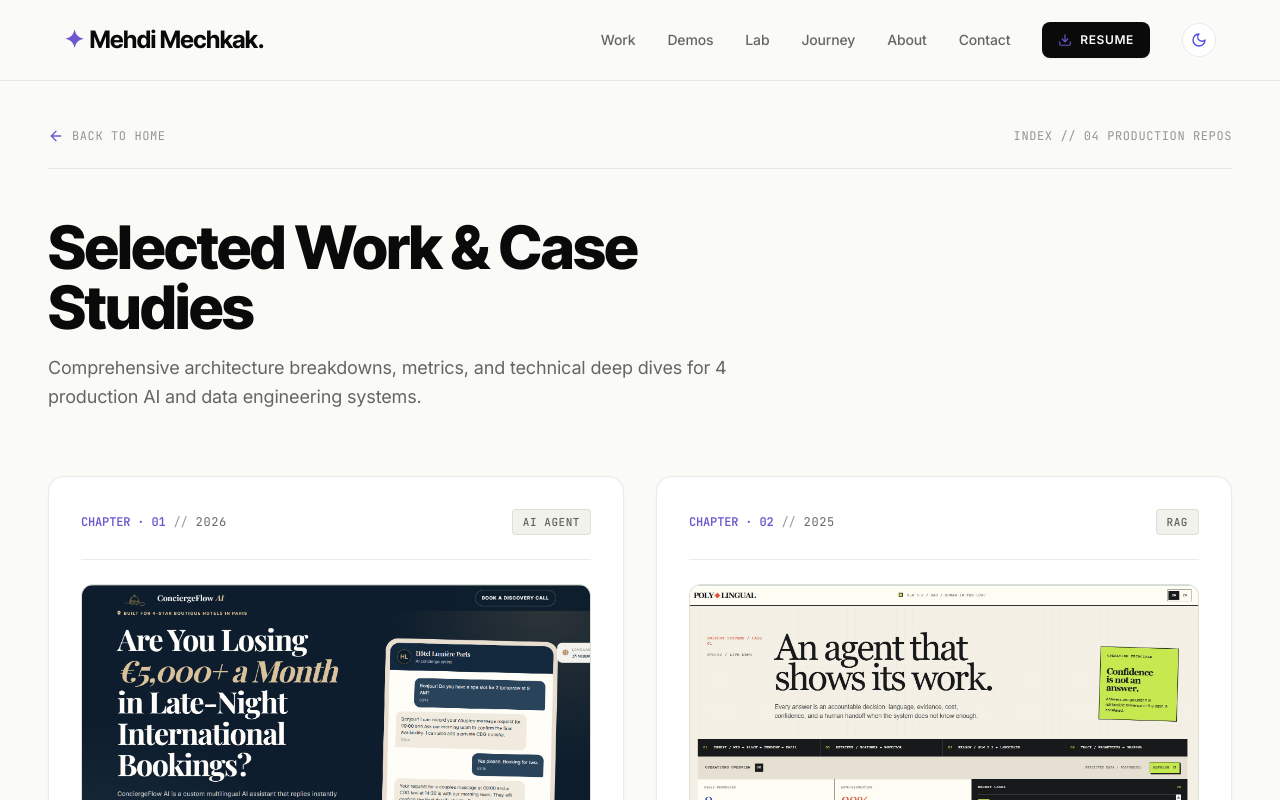
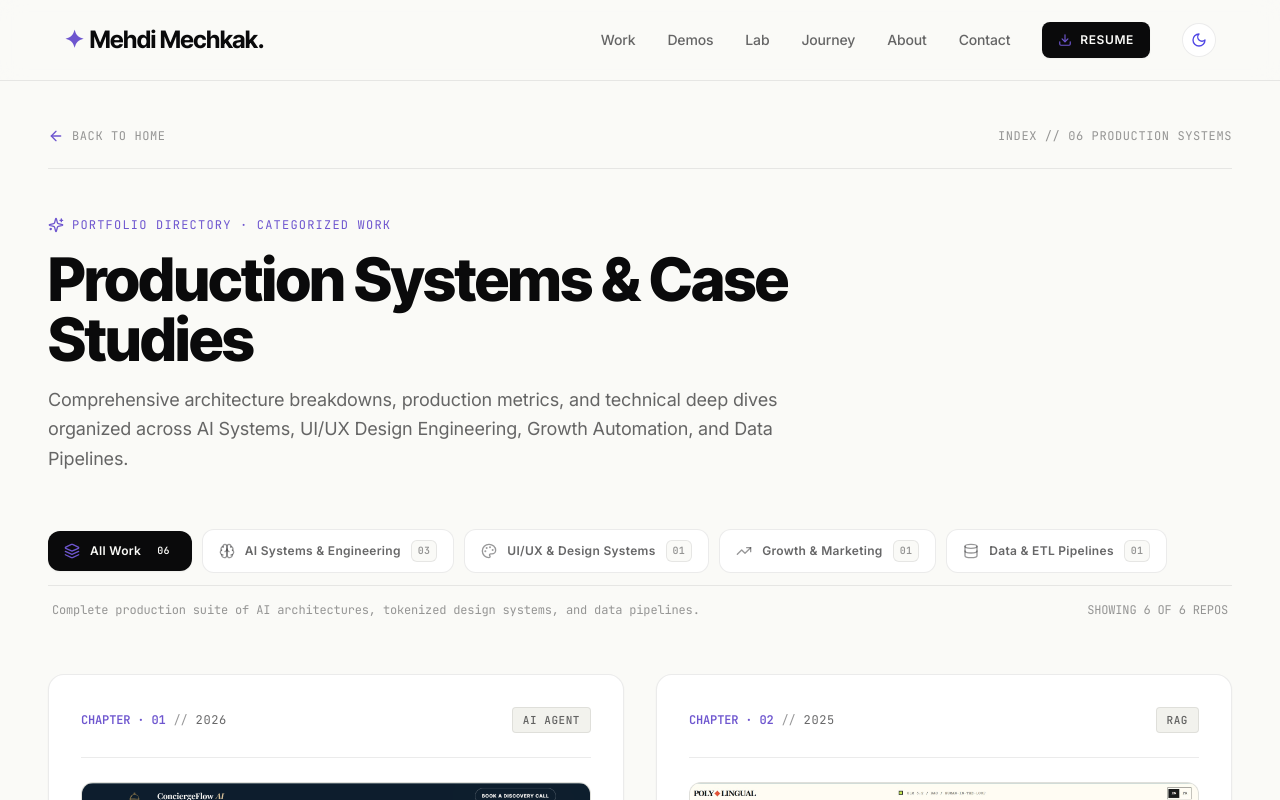
Before and after one commit to FlowArchitect-Agency/portfolio, a Next.js app: page /work in a window 1280 px wide. Shown: the top 800 px of the page. Built offline with nearby package versions, Linux system fonts and the light colour scheme.

Commit message:
feat(portfolio): regroup projects into clean recruiter categories with interactive filter tabs

```diff
--- a/app/work/page.tsx
+++ b/app/work/page.tsx
@@ -1,13 +1,38 @@
 'use client';
 
+import { useState } from 'react';
 import Link from 'next/link';
+import { motion, AnimatePresence } from 'framer-motion';
 import CaseStudyCard from '@/components/ui/CaseStudyCard';
-import { PROJECTS } from '@/lib/projects-data';
-import { ArrowLeft } from 'lucide-react';
+import { PROJECTS, PROJECT_CATEGORIES, CategoryGroupId } from '@/lib/projects-data';
+import { ArrowLeft, Layers, Brain, Palette, TrendingUp, Database, Sparkles } from 'lucide-react';
 
 export default function WorkIndexPage() {
+  const [activeCategory, setActiveCategory] = useState<CategoryGroupId>('all');
+
+  const filteredProjects = activeCategory === 'all'
+    ? PROJECTS
+    : PROJECTS.filter((p) => p.categoryGroup === activeCategory);
+
+  const activeCategoryMeta = PROJECT_CATEGORIES.find((c) => c.id === activeCategory) || PROJECT_CATEGORIES[0];
+
+  const getCategoryIcon = (id: CategoryGroupId) => {
+    switch (id) {
+      case 'ai-engineering':
+        return <Brain className="w-4 h-4" />;
+      case 'design-systems':
+        return <Palette className="w-4 h-4" />;
+      case 'growth-marketing':
+        return <TrendingUp className="w-4 h-4" />;
+      case 'data-engineering':
+        return <Database className="w-4 h-4" />;
+      default:
+        return <Layers className="w-4 h-4" />;
+    }
+  };
+
   return (
-    <main className="min-h-screen bg-background text-textPrimary pt-32 pb-20 px-6 md:px-12 max-w-7xl mx-auto space-y-12">
+    <main className="min-h-screen bg-background text-textPrimary pt-32 pb-24 px-6 md:px-12 max-w-7xl mx-auto space-y-12">
       {/* Breadcrumb / Top Navigation */}
       <div className="flex items-center justify-between border-b border-borderColor pb-6">
         <Link
@@ -18,26 +43,85 @@ export default function WorkIndexPage() {
           <span>BACK TO HOME</span>
         </Link>
         <span className="font-mono text-xs text-textMuted uppercase tracking-wider font-tnum">
-          INDEX // 04 PRODUCTION REPOS
+          INDEX // 06 PRODUCTION SYSTEMS
         </span>
       </div>
 
       {/* Page Title & Intro */}
       <div className="space-y-4 max-w-3xl">
+        <div className="flex items-center gap-2 font-mono text-xs text-accent uppercase tracking-widest font-tnum">
+          <Sparkles className="w-4 h-4" />
+          <span>PORTFOLIO DIRECTORY · CATEGORIZED WORK</span>
+        </div>
         <h1 className="font-display font-extrabold text-4xl sm:text-5xl md:text-6xl text-textPrimary tracking-tight">
-          Selected Work & Case Studies
+          Production Systems &amp; Case Studies
         </h1>
         <p className="font-sans text-lg text-textSecondary leading-relaxed">
-          Comprehensive architecture breakdowns, metrics, and technical deep dives for 4 production AI and data engineering systems.
+          Comprehensive architecture breakdowns, production metrics, and technical deep dives organized across AI Systems, UI/UX Design Engineering, Growth Automation, and Data Pipelines.
         </p>
       </div>
 
-      {/* Grid of 4 Case Study Cards */}
-      <div className="grid grid-cols-1 lg:grid-cols-2 gap-8 pt-4">
-        {PROJECTS.map((project, idx) => (
-          <CaseStudyCard key={project.slug} project={project} index={idx} />
-        ))}
+      {/* Recruiter Category Filter Tabs */}
+      <div className="space-y-4 pt-2">
+        <div className="flex flex-wrap items-center gap-2.5 pb-3 border-b border-borderColor">
+          {PROJECT_CATEGORIES.map((cat) => {
+            const isActive = activeCategory === cat.id;
+            const count = cat.id === 'all'
+              ? PROJECTS.length
+              : PROJECTS.filter((p) => p.categoryGroup === cat.id).length;
+
+            return (
+              <button
+                key={cat.id}
+                onClick={() => setActiveCategory(cat.id)}
+                className={`group relative inline-flex items-center gap-2.5 px-4 py-2.5 rounded-xl font-sans text-xs font-semibold tracking-wide transition-all ${
+                  isActive
+                    ? 'bg-textPrimary text-background shadow-sm'
+                    : 'bg-surface border border-borderColor text-textSecondary hover:text-textPrimary hover:border-borderHover'
+                }`}
+              >
+                <span className={isActive ? 'text-accent' : 'text-textMuted group-hover:text-accent transition-colors'}>
+                  {getCategoryIcon(cat.id)}
+                </span>
+                <span>{cat.label}</span>
+                <span
+                  className={`px-1.5 py-0.5 rounded-md font-mono text-[10px] font-tnum ${
+                    isActive
+                      ? 'bg-background/20 text-background'
+                      : 'bg-background text-textMuted border border-borderColor'
+                  }`}
+                >
+                  {count.toString().padStart(2, '0')}
+                </span>
+              </button>
+            );
+          })}
+        </div>
+
+        {/* Dynamic Category Context Description */}
+        <div className="flex items-center justify-between text-xs font-mono text-textMuted px-1">
+          <span>{activeCategoryMeta.description}</span>
+          <span className="font-tnum">SHOWING {filteredProjects.length} OF {PROJECTS.length} REPOS</span>
+        </div>
       </div>
+
+      {/* Animated Grid of Filtered Case Study Cards */}
+      <motion.div layout className="grid grid-cols-1 lg:grid-cols-2 gap-8 pt-2">
+        <AnimatePresence mode="popLayout">
+          {filteredProjects.map((project, idx) => (
+            <motion.div
+              key={project.slug}
+              layout
+              initial={{ opacity: 0, y: 20 }}
+              animate={{ opacity: 1, y: 0 }}
+              exit={{ opacity: 0, scale: 0.95 }}
+              transition={{ duration: 0.3, delay: idx * 0.05 }}
+            >
+              <CaseStudyCard project={project} index={idx} />
+            </motion.div>
+          ))}
+        </AnimatePresence>
+      </motion.div>
     </main>
   );
 }
--- a/components/sections/HorizontalWorkSection.tsx
+++ b/components/sections/HorizontalWorkSection.tsx
@@ -1,6 +1,7 @@
 'use client';
 
 import { useRef } from 'react';
+import Link from 'next/link';
 import { motion, useScroll, useTransform } from 'framer-motion';
 import CaseStudyCard from '../ui/CaseStudyCard';
 import ScrollReveal from '../ui/ScrollReveal';
@@ -32,9 +33,15 @@ export default function HorizontalWorkSection() {
                 Production Case Studies
               </h2>
             </div>
-            <p className="font-mono text-xs text-textMuted max-w-md">
-              HORIZONTAL SCROLL SEQUENCE // Pinned viewport tracking all 6 production AI, UI/UX design and growth engineering systems.
-            </p>
+            <div className="flex flex-col sm:flex-row sm:items-center gap-4">
+              <Link
+                href="/work"
+                className="inline-flex items-center gap-2 font-mono text-xs text-accent hover:underline uppercase tracking-wider font-tnum"
+              >
+                <span>VIEW CATEGORIZED DIRECTORY (06 REPOS)</span>
+                <span>&rarr;</span>
+              </Link>
+            </div>
           </div>
         </ScrollReveal>
       </div>
--- a/lib/projects-data.ts
+++ b/lib/projects-data.ts
@@ -15,6 +15,54 @@ export interface ProjectChapter {
   }[];
 }
 
+export type CategoryGroupId = 'all' | 'ai-engineering' | 'design-systems' | 'growth-marketing' | 'data-engineering';
+
+export interface ProjectCategory {
+  id: CategoryGroupId;
+  label: string;
+  badge: string;
+  iconName: string;
+  description: string;
+}
+
+export const PROJECT_CATEGORIES: ProjectCategory[] = [
+  {
+    id: 'all',
+    label: 'All Work',
+    badge: '06',
+    iconName: 'Layers',
+    description: 'Complete production suite of AI architectures, tokenized design systems, and data pipelines.',
+  },
+  {
+    id: 'ai-engineering',
+    label: 'AI Systems & Engineering',
+    badge: '03',
+    iconName: 'Brain',
+    description: 'Grounded RAG, autonomous n8n workflows, and server-side state machine guardrails.',
+  },
+  {
+    id: 'design-systems',
+    label: 'UI/UX & Design Systems',
+    badge: '01',
+    iconName: 'Palette',
+    description: 'Tokenized Figma-to-code components, Apple fluid spring physics, and dynamic story generators.',
+  },
+  {
+    id: 'growth-marketing',
+    label: 'Growth & Marketing',
+    badge: '01',
+    iconName: 'TrendingUp',
+    description: 'Automated video production pipelines, viral retention hook prediction, and multi-platform publishing.',
+  },
+  {
+    id: 'data-engineering',
+    label: 'Data & ETL Pipelines',
+    badge: '01',
+    iconName: 'Database',
+    description: 'Multi-source Apache Airflow DAGs, LLM review enrichment, and PostgreSQL data marts.',
+  },
+];
+
 export interface ProjectMetric {
   value: string;
   label: string;
@@ -26,6 +74,7 @@ export interface Project {
   title: string;
   tagline: string;
   category: string;
+  categoryGroup: CategoryGroupId;
   year: string;
   role: string;
   discipline: string;
@@ -50,6 +99,7 @@ export const PROJECTS: Project[] = [
     title: 'Hotel Concierge AI (ConciergeFlow)',
     tagline: '24/7 AI concierge for Paris boutique hotels with grounded n8n workflows and Airtable integration.',
     category: 'AI agent · 2026 · Hospitality',
+    categoryGroup: 'ai-engineering',
     year: '2026',
     role: 'AI Systems Engineer',
     discipline: 'Hospitality Automation & n8n Workflows',
@@ -157,6 +207,7 @@ export const PROJECTS: Project[] = [
     title: 'Polylingual AI Support Agent',
     tagline: 'Evidence-first French/English support automation platform that escalates instead of guessing.',
     category: 'RAG · 2025 · Multilingual support automation',
+    categoryGroup: 'ai-engineering',
     year: '2025',
     role: 'Applied AI Engineer & Architect',
     discipline: 'RAG & Support Automation',
@@ -271,6 +322,7 @@ export const PROJECTS: Project[] = [
     title: 'AI Internal Tool Builder (Nexus Control Room)',
     tagline: 'Natural language workflow generator with strict server-side state machine approvals.',
     category: 'AI tooling · 2025 · Workflow automation',
+    categoryGroup: 'ai-engineering',
     year: '2025',
     role: 'Full-Stack Engineer & AI Architect',
     discipline: 'AI Tooling & Internal Automations',
@@ -378,6 +430,7 @@ export const PROJECTS: Project[] = [
     title: 'Automated BI Pipeline with AI Enrichment',
     tagline: 'Orchestrated ETL data warehouse with pandas transformations, AI enrichment, and Streamlit analytics.',
     category: 'Data · 2024 · BI / ETL',
+    categoryGroup: 'data-engineering',
     year: '2024',
     role: 'Data Engineer & AI Specialist',
     discipline: 'ETL Pipeline & Business Intelligence',
@@ -485,6 +538,7 @@ export const PROJECTS: Project[] = [
     title: 'StudioPulse & Creative Agency Design System',
     tagline: 'Figma-to-code design system, motion tokens, micro-interactions, and high-conversion UI architecture for creative brands.',
     category: 'UI/UX Design · 2026 · Creative Direction',
+    categoryGroup: 'design-systems',
     year: '2026',
     role: 'Lead Design Engineer',
     discipline: 'Design Systems, Apple Fluid Motion & Frontend Architecture',
@@ -601,6 +655,7 @@ export const PROJECTS: Project[] = [
     title: 'CreatorFlow & Programmatic Growth Engine',
     tagline: 'Automated short-form video production pipeline, viral hook prediction scoring, and multi-platform growth dispatcher.',
     category: 'Growth Engineering · 2026 · Marketing Automation',
+    categoryGroup: 'growth-marketing',
     year: '2026',
     role: 'Growth Automation Architect',
     discipline: 'Video Systems, AI Prompt Science & Social Automation',
```
